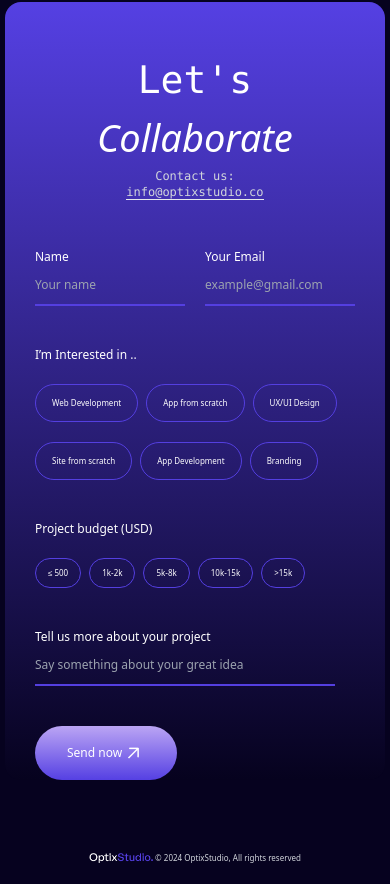
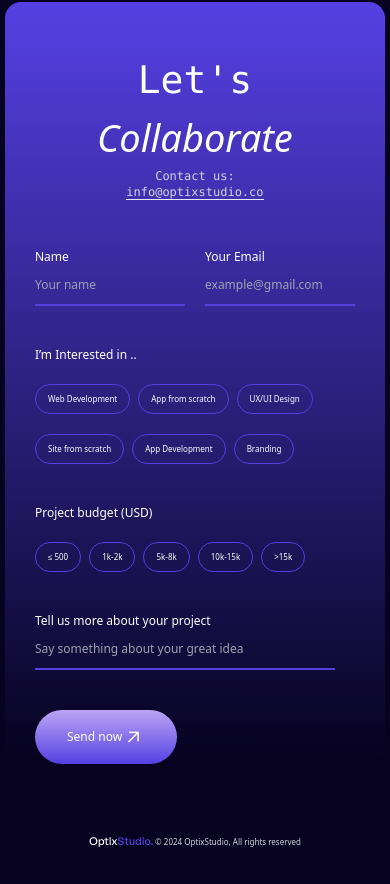
Before and after one commit to GolamRafi27oo/OptixStudio_Landing, a website: page index.html in a window 390 px wide. Shown: the part 6768-7652 px from the top of the page. Drawn offline with Linux system fonts and the light colour scheme.

Commit message:
final v0.8

```diff
--- a/index.html
+++ b/index.html
@@ -431,44 +431,44 @@
                         </div>
                         <div class="mb-10 font-[400]">
                             <h1 class="sm:text-[18px] text-[12px] mb-5 font-[500]">I’m Interested in ..</h1>
-                            <ul class="2xl:text-[18px] md:text-[12px] text-[8px] mb-10">
+                            <ul class="2xl:text-[18px] md:text-[12px] sm:text-[10px] text-[8px] mb-10">
                                 <ul class="cusAnime flex mb-5 select-none">
                                     <label
-                                        class="option md:py-[16px] py-[12px] md:px-[20px] px-[16px] mr-2 border-[#543fe0] border-[1px] rounded-full cursor-pointer">
+                                        class="option sm:py-[16px] py-[8px] sm:px-[20px] px-[12px] mr-2 border-[#543fe0] border-[1px] rounded-full cursor-pointer">
                                         <input type="checkbox" class="hidden">
                                         Web Development
                                     </label>
                                     <label
-                                        class="option md:py-[16px] py-[12px] md:px-[20px] px-[16px]  mr-2 border-[#543fe0] border-[1px] rounded-full cursor-pointer">
+                                        class="option sm:py-[16px] py-[8px] sm:px-[20px] px-[12px]  mr-2 border-[#543fe0] border-[1px] rounded-full cursor-pointer">
                                         <input type="checkbox" class="hidden">
                                         App from scratch
                                     </label>
                                     <label
-                                        class="option md:py-[16px] py-[12px] md:px-[20px] px-[16px]  mr-2 border-[#543fe0] border-[1px] rounded-full cursor-pointer">
+                                        class="option sm:py-[16px] py-[8px] sm:px-[20px] px-[12px]  mr-2 border-[#543fe0] border-[1px] rounded-full cursor-pointer">
                                         <input type="checkbox" class="hidden">
                                         UX/UI Design
                                     </label>
                                 </ul>
                                 <ul class="cusAnime flex">
                                     <label
-                                        class="option md:py-[16px] py-[12px] md:px-[20px] px-[16px]  mr-2 border-[#543fe0] border-[1px] rounded-full cursor-pointer">
+                                        class="option sm:py-[16px] py-[8px] sm:px-[20px] px-[12px]  mr-2 border-[#543fe0] border-[1px] rounded-full cursor-pointer">
                                         <input type="checkbox" class="hidden">
                                         Site from scratch
                                     </label>
                                     <label
-                                        class="option md:py-[16px] py-[12px] md:px-[20px] px-[16px]  mr-2 border-[#543fe0] border-[1px] rounded-full cursor-pointer">
+                                        class="option sm:py-[16px] py-[8px] sm:px-[20px] px-[12px]  mr-2 border-[#543fe0] border-[1px] rounded-full cursor-pointer">
                                         <input type="checkbox" class="hidden">
                                         App Development
                                     </label>
                                     <label
-                                        class="option md:py-[16px] py-[12px] md:px-[20px] px-[16px] mr-2 border-[#543fe0] border-[1px] rounded-full cursor-pointer">
+                                        class="option sm:py-[16px] py-[8px] sm:px-[20px] px-[12px] mr-2 border-[#543fe0] border-[1px] rounded-full cursor-pointer">
                                         <input type="checkbox" class="hidden">
                                         Branding
                                     </label>
                                 </ul>
                             </ul>
                             <h1 class="cusAnime sm:text-[16px] text-[12px] font-[500] mb-5">Project budget (USD)</h1>
-                            <ul class="cusAnime 2xl:text-[18px] md:text-[12px] text-[8px] flex select-none">
+                            <ul class="cusAnime 2xl:text-[18px] md:text-[12px] sm:text-[10px] text-[8px] flex select-none">
                                 <input type="radio" name="price-range" id="price-500" class="hidden">
                                 <label for="price-500"
                                     class="border-[#543fe0] border-[1px] rounded-full sm:py-[16px] py-[8px] sm:px-[20px] px-[12px] mr-2 cursor-pointer transparent bg-white/">≤
```
Also changed, not shown: src/output.css.
